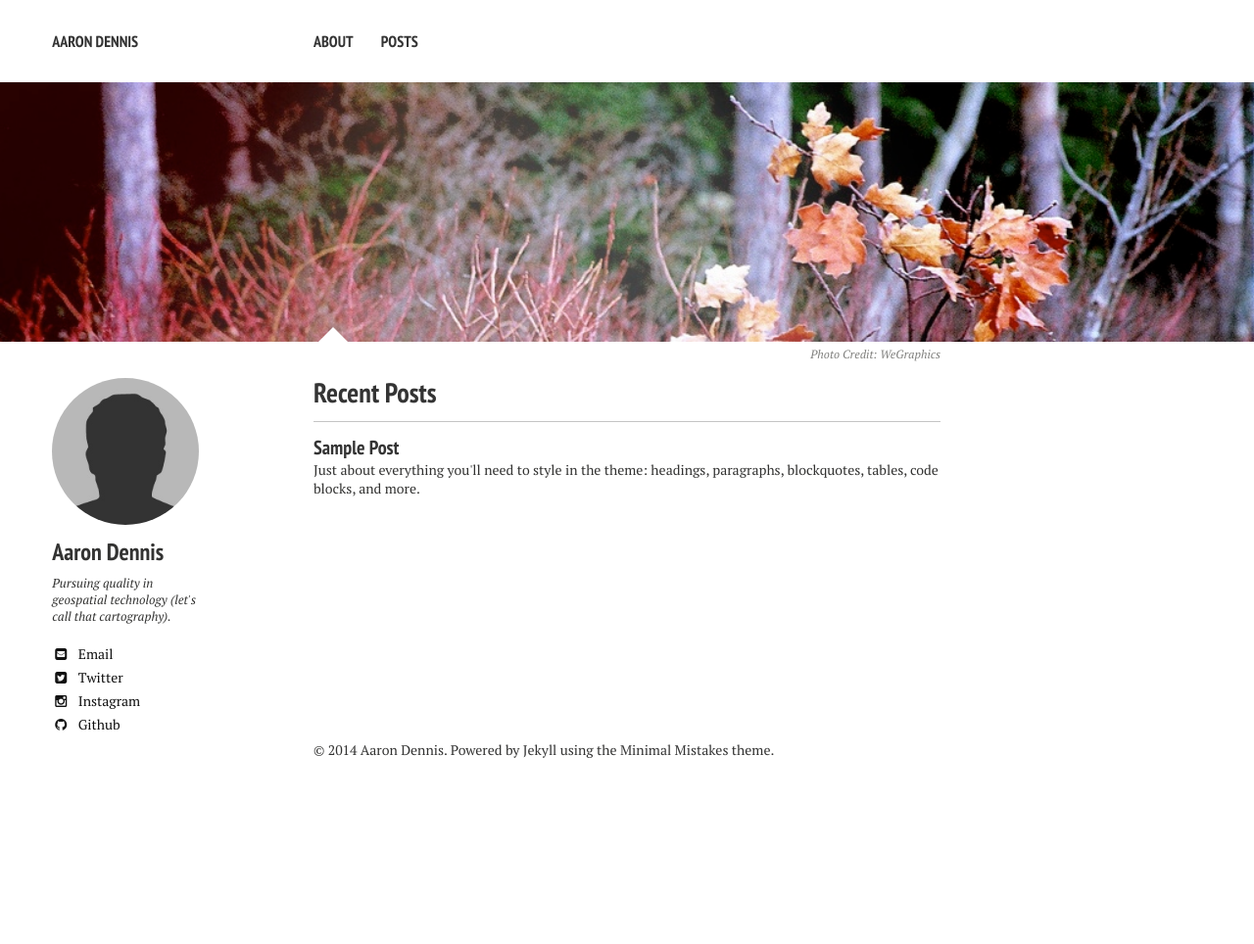
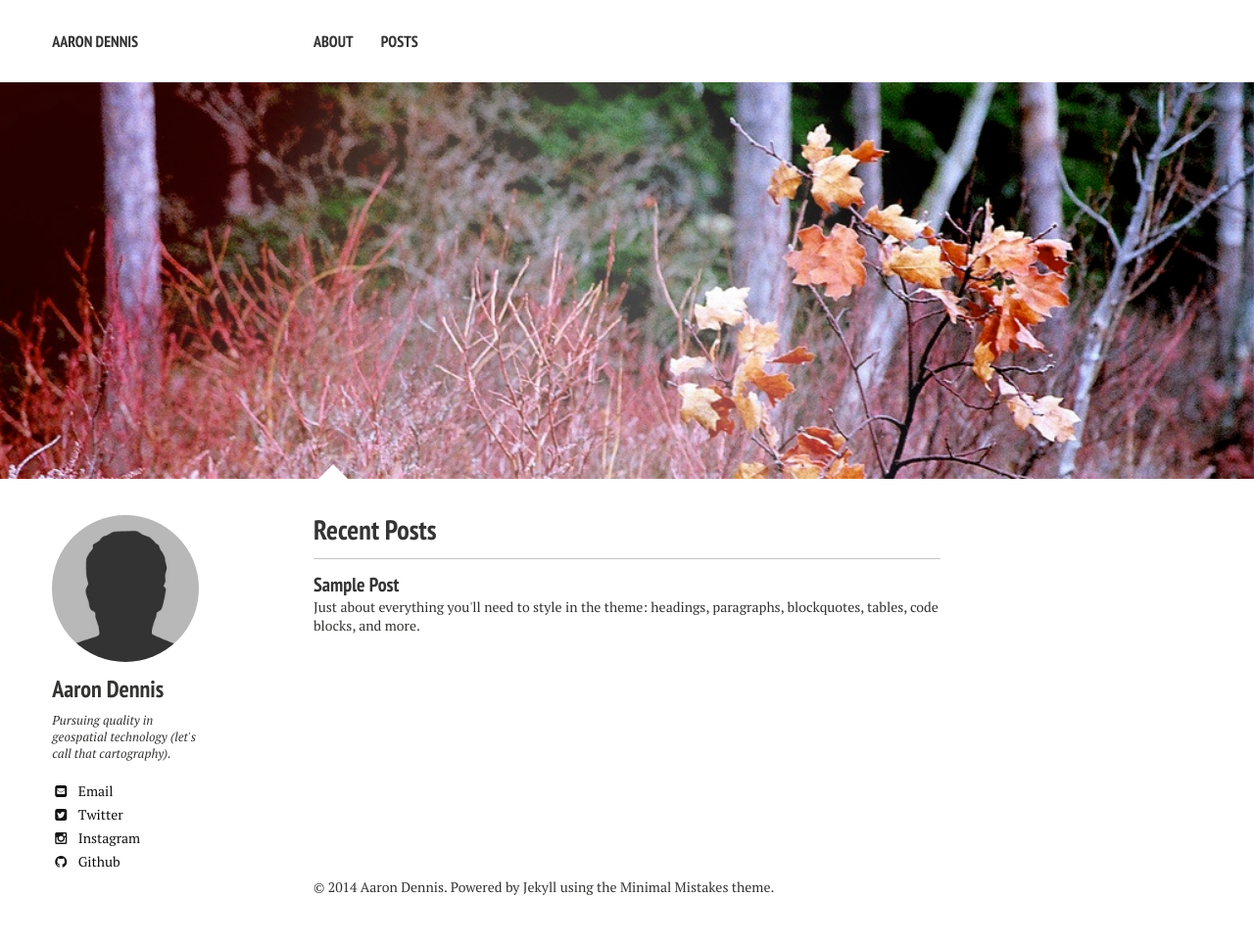
Before and after one commit to Joe-Robertson/aaronpdennis.github.io, a Jekyll site: the page built from index.md, in a window 1280 px wide. Shown: the whole page at 98% size. Built offline with Jekyll 4.4.1, drawn with Linux system fonts in a browser that asks for light colours; nearby versions of some CDN libraries; before the commit the page ends 900 px from its top, so only the background shows below that; some of the changed lines change nothing that is shown.

Commit message:
different image working, watch formatting of .md

```diff
--- a/index.md
+++ b/index.md
@@ -1,9 +1,9 @@
 ---
 layout: home
-excerpt: "A minimal Jekyll theme for your blog by designer Michael Rose."
+excerpt: "Personal Website of Aaron Dennis"
 tags: [Jekyll, theme, responsive, blog, template]
 image:
-  feature: frosty-oak-widest.jpg
-  credit: WeGraphics
-  creditlink: http://wegraphics.net/downloads/free-ultimate-blurred-background-pack/
+  feature: frosty-oak-wide.jpg
+  credit:
+  creditlink:
 ---
```
